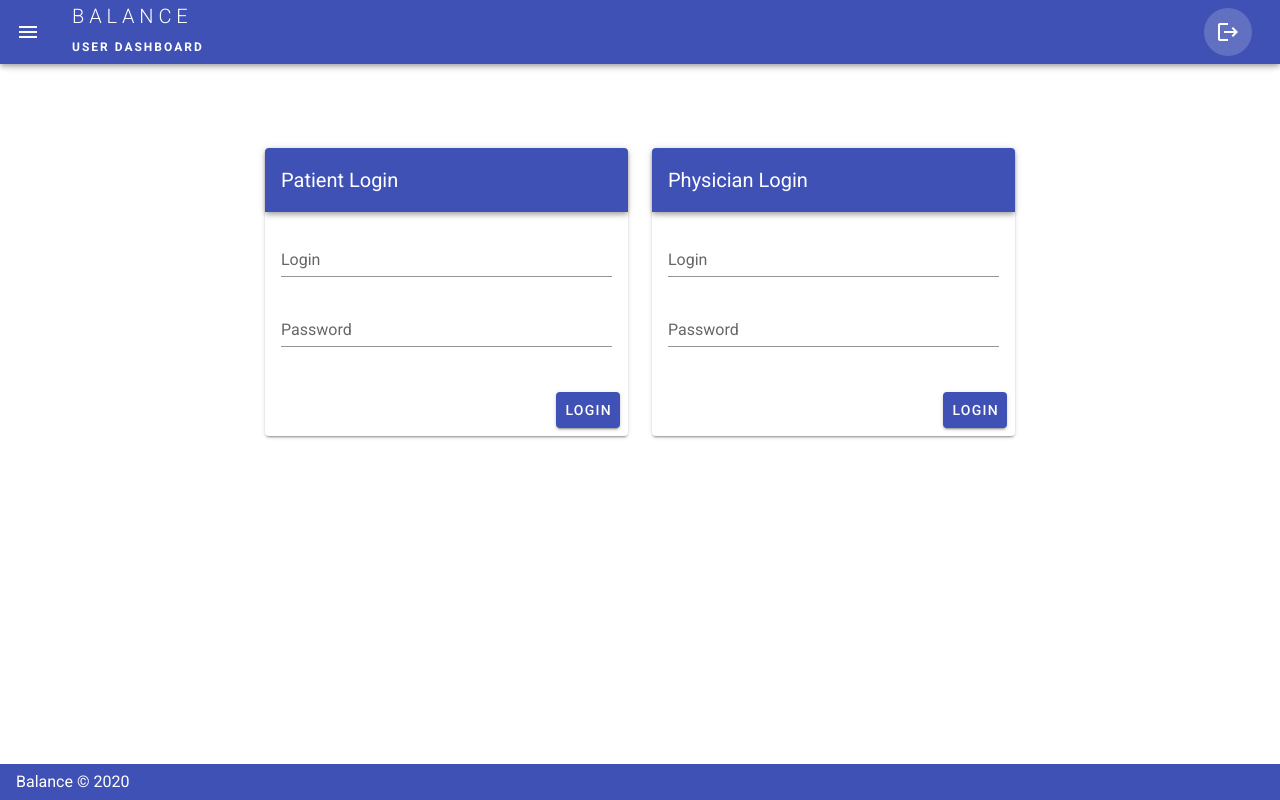
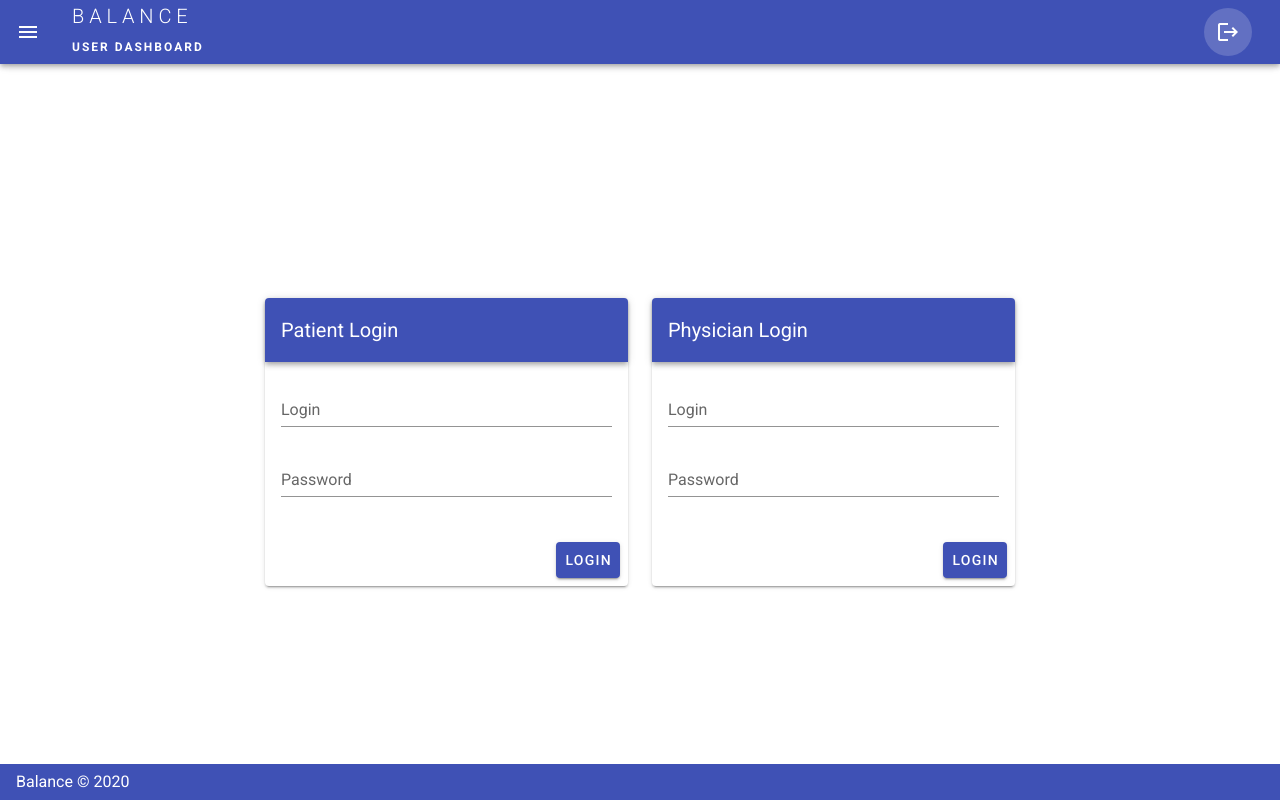
Before and after one commit to dvega920/BALANCE, a Vue app in the folder client/: page / in a window 1280 px wide. Built offline with nearby package versions, Linux system fonts and the light colour scheme.

Commit message:
Added logo to login form

```diff
--- a/client/src/components/loginForm.vue
+++ b/client/src/components/loginForm.vue
@@ -1,6 +1,8 @@
 <template>
   <div>
     <v-container fluid>
+      <v-img class="home-image" src="../assets/0313Asset5@2x.png" contain max-height="150px"></v-img>
+
       <v-row justify="center" class="mt-12">
         <v-col xs="12" sm="4" md="4">
           <v-card>
```
